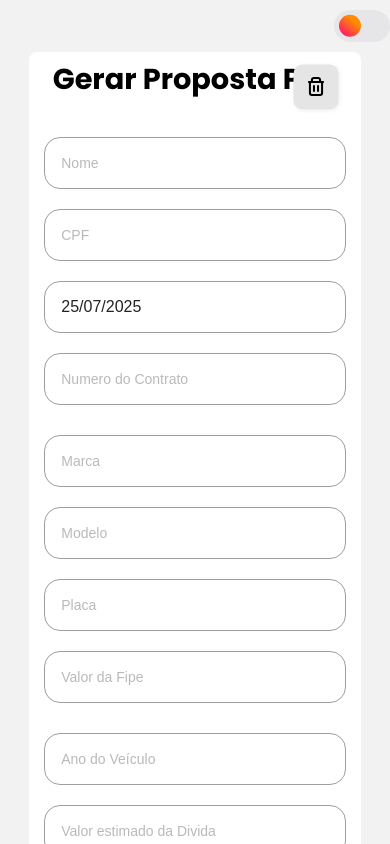
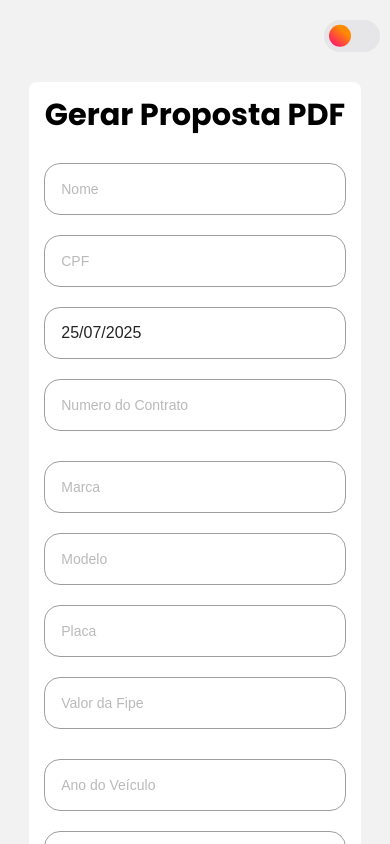
Before and after one commit to guhrizzo/liberty-car, a React (Vite) app: page / in a window 390 px wide. Shown: the top 844 px of the page. Built offline with nearby package versions, Linux system fonts and the light colour scheme.

Commit message:
Update Form.css

```diff
--- a/src/Form.css
+++ b/src/Form.css
@@ -315,7 +315,9 @@ button i {
         position: relative;
         top: 0;
         left: 0;
-        margin-top: 10px;
+        margin-top: 20px;
+        margin-right: 20px;
+        margin-bottom: 20px;
         display: flex;
         z-index: 999 !important;
     }
@@ -353,9 +355,9 @@ button i {
 
     .form-title {
         grid-column: span 8;
-        font-size: 1.8rem;
+        font-size: 1.9rem;
         text-align: center;
-        margin-bottom: 1rem;
+        position: relative;
     }
 
     .input-group {
@@ -380,4 +382,8 @@ button i {
         max-width: 190px;
         margin: 20px;
     }
+
+    .delete {
+        display: none
+    }
 }
```
